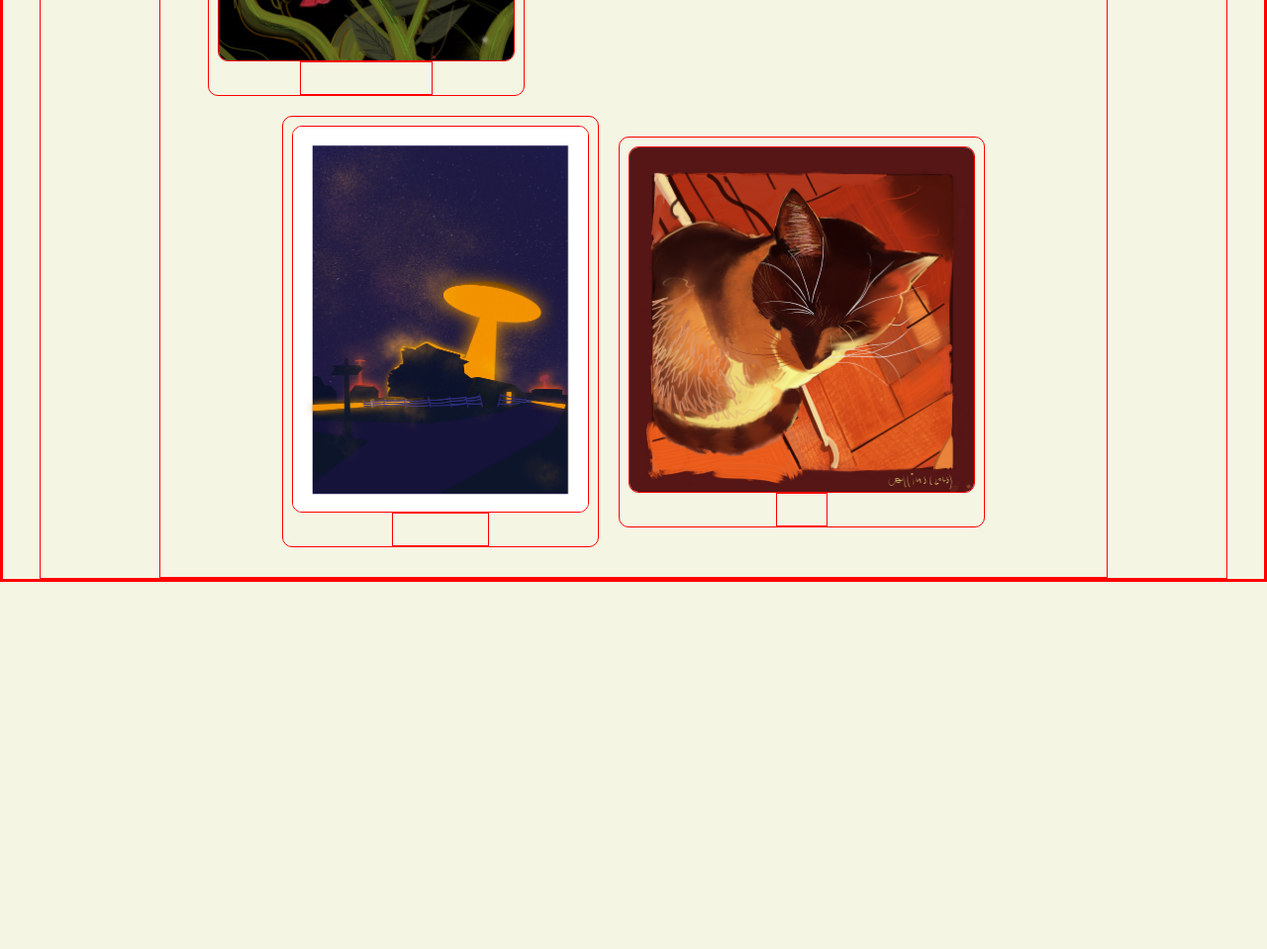
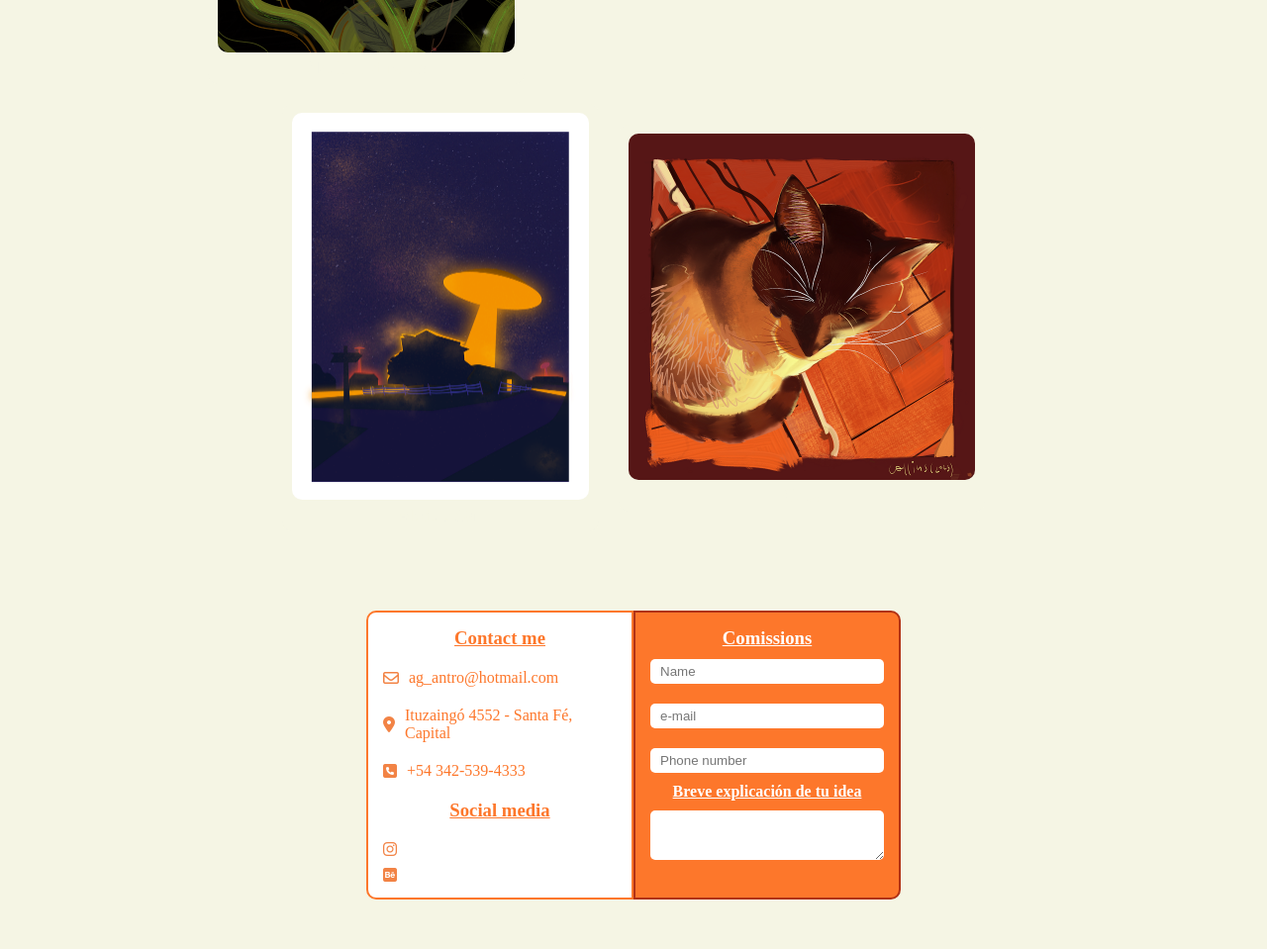
Before and after one commit to AgustinEA-dev/integrador-1, a plain HTML site: page index.html in a window 1280 px wide. Shown: the part 1580-2539 px from the top of the page at 99% size. Before the commit the page ends 2168 px from the top, so only its background shows below. Drawn offline with Linux system fonts and the light colour scheme; a web font is replaced by a local one.

Commit message:
última versión

```diff
--- a/assets/mediaqueries.css
+++ b/assets/mediaqueries.css
@@ -42,6 +42,26 @@
 
 }
 
+@media (max-width: 981px) {
+
+    .contact {
+        flex-direction: column;
+        align-items: center;
+        gap: 20px;
+    }
+
+    .contact_me {
+        width: 70%;
+        border-radius: 10px;
+    }
+
+    .comissions {
+        width: 70%;
+        border-radius: 10px;
+    }
+
+}
+
 @media (max-width: 862px) {
 
     .logo {
@@ -76,6 +96,12 @@
     #toggle-menu:checked~.navbar-list {
         display: flex;
         padding: 10px;
+    }
+}
+
+@media (max-width: 885px) {
+    .contact_items {
+        align-items: center;
     }
 }
 
--- a/assets/styles.css
+++ b/assets/styles.css
@@ -5,7 +5,7 @@
     box-sizing: border-box;
     margin: 0;
     padding: 0;
-    border: 1px solid red;
+    /* border: 1px solid red; */
 }
 
 :root {
@@ -29,8 +29,7 @@
 
     --fontSize-h1: 40px;
     --fontSize-h2: 28px;
-    /* --fontSize-h3: */
-    --fontSize-mainText: 20px;
+    --fontSize-h3: 24px --fontSize-mainText: 20px;
     --fontSize-mQuerie1: 30px
 }
 
@@ -124,7 +123,9 @@ h1 {
 
 .about img {
     width: 250px;
-    padding: 10px;
+    border-radius: 10px;
+
+
 }
 
 .about {
@@ -143,10 +144,12 @@ h1 {
     display: flex;
     justify-content: center;
     align-items: center;
+    gap: 20px;
 }
 
 .about_image {
-    width: 50%;
+    background-image: url(./img/background.jpg);
+    border-radius: 10px;
     display: flex;
     justify-content: center;
     align-items: center;
@@ -302,24 +305,30 @@ h1 {
     display: flex;
     justify-content: center;
     max-width: 1200px;
-    width: 600px;
+    width: 50%;
     font-family: 'Gentium Book Plus', serif;
+}
+
+.contact h3, h4 {
+    text-align: center;
+    text-decoration: underline;
 }
 
 .contact_me {
     background-color: white;
     display: flex;
     flex-direction: column;
-    padding: 20px;
+    padding: 15px;
     border-radius: 10px 0 0 10px;
+    border: 2px solid ;
     width: 50%;
     gap: 20px;
     color: var(--text-orange);
 }
-
+/*
 .contact_me h3 {
     text-align: center;
-}
+} */
 
 .contact_items {
     display: flex;
@@ -334,7 +343,26 @@ h1 {
     gap: 10px;
 }
 
+.items__mail {
+    display: flex;
+    align-items: center;
+    gap: 10px;
+}
+
+.items__dir {
+    display: flex;
+    align-items: center;
+    gap: 10px;
+}
+
+.items__phone {
+    display: flex;
+    align-items: center;
+    gap: 10px;
+}
+
 /* commisions */
+
 .contact {
     padding: 50px;
 }
@@ -343,7 +371,8 @@ h1 {
     background-color: var(--text-orange);
     width: 50%;
     border-radius: 0 10px 10px 0;
-    padding: 20px;
+    border: 2px solid var(--card4-bg);
+    padding: 15px;
     color: white;
 
 }
@@ -362,6 +391,7 @@ form input {
 }
 
 textarea {
+    height: 50px;
     border: none;
     border-radius: 5px;
     outline: none;
--- a/index.html
+++ b/index.html
@@ -83,7 +83,7 @@
         </section>
 
         <!-- Contact -->
-        <!-- <h2>Contact</h2>
+
         <section class="contact">
             <div class="contact_me">
                 <h3>Contact me</h3>
@@ -117,10 +117,10 @@
                     <label for="phoneNumber" name="phoneNumber"></label>
                     <input type="number" placeholder="Phone number" id="phoneNumber">
                     <h4>Breve explicación de tu idea</h4>
-                                <textarea name="idea" id="idea" cols="30" rows="10"></textarea>
+                    <textarea name="idea" id="idea" cols="20" rows="10"></textarea>
                 </form>
             </div>
-                    </section> -->
+        </section>
 
     </main>
 
```
Also changed, not shown: assets/img/background.jpg (added). Lines whose indentation alone changed are shown as unchanged.
